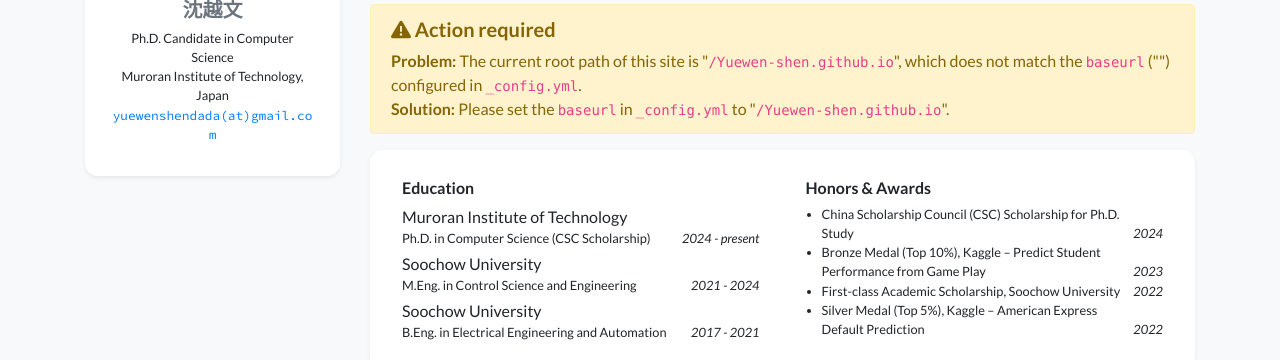
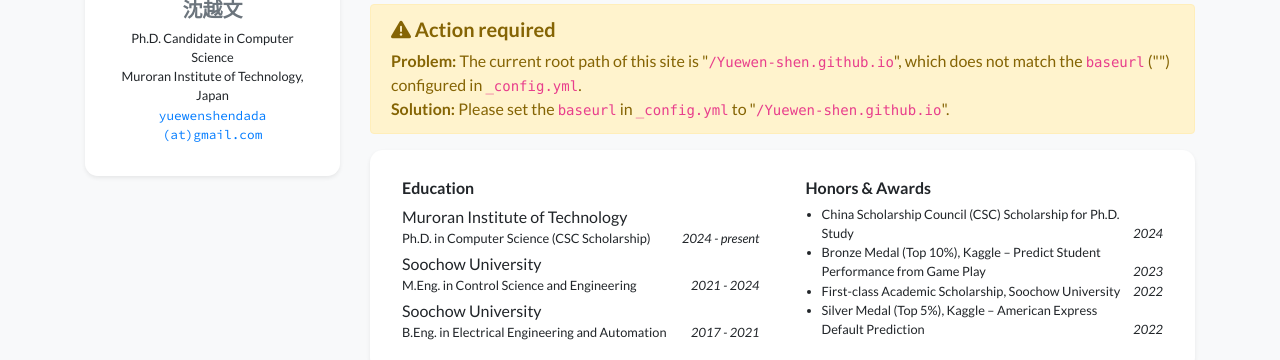
Before and after one commit to Yuewen-shen/Yuewen-shen.github.io, a Jekyll site: the page built from index.html, in a window 1280 px wide. Shown: the part 446-806 px from the top of the page. Built offline with Jekyll 4.4.1, drawn with Linux system fonts in a browser that asks for light colours; nearby versions of some CDN libraries; a style sheet for code colours, icons or effects is not loaded.

Commit message:
Wrap email at (at) instead of mid-word
Co-Authored-By: Claude Opus 5.5 <noreply@anthropic.com>

```diff
--- a/_includes/widgets/profile_card.html
+++ b/_includes/widgets/profile_card.html
@@ -50,7 +50,7 @@
                 <div class="row">
                     <div class="col">
                         <a class="pr-3" href="mailto:{{ site.data.profile.email | encode_email }}">
-                            <i class="fas fa-at"></i> <span class="email-text">{{ site.data.profile.email | replace: "@", "(at)" }}</span>
+                            <i class="fas fa-at"></i> <span class="email-text">{{ site.data.profile.email | replace: "@", "<wbr>(at)" }}</span>
                         </a>
 
                         {% if site.data.profile.gscholar %}
--- a/_includes/widgets/profile_card_mini.html
+++ b/_includes/widgets/profile_card_mini.html
@@ -40,7 +40,7 @@
                 <div class="row small">
                     <div class="col text-center">
                         <a class="email-text" href="mailto:{{ site.data.profile.email | encode_email }}">
-                            {{ site.data.profile.email | replace: "@", "(at)" }}
+                            {{ site.data.profile.email | replace: "@", "<wbr>(at)" }}
                         </a>
                     </div>
                 </div>
```
